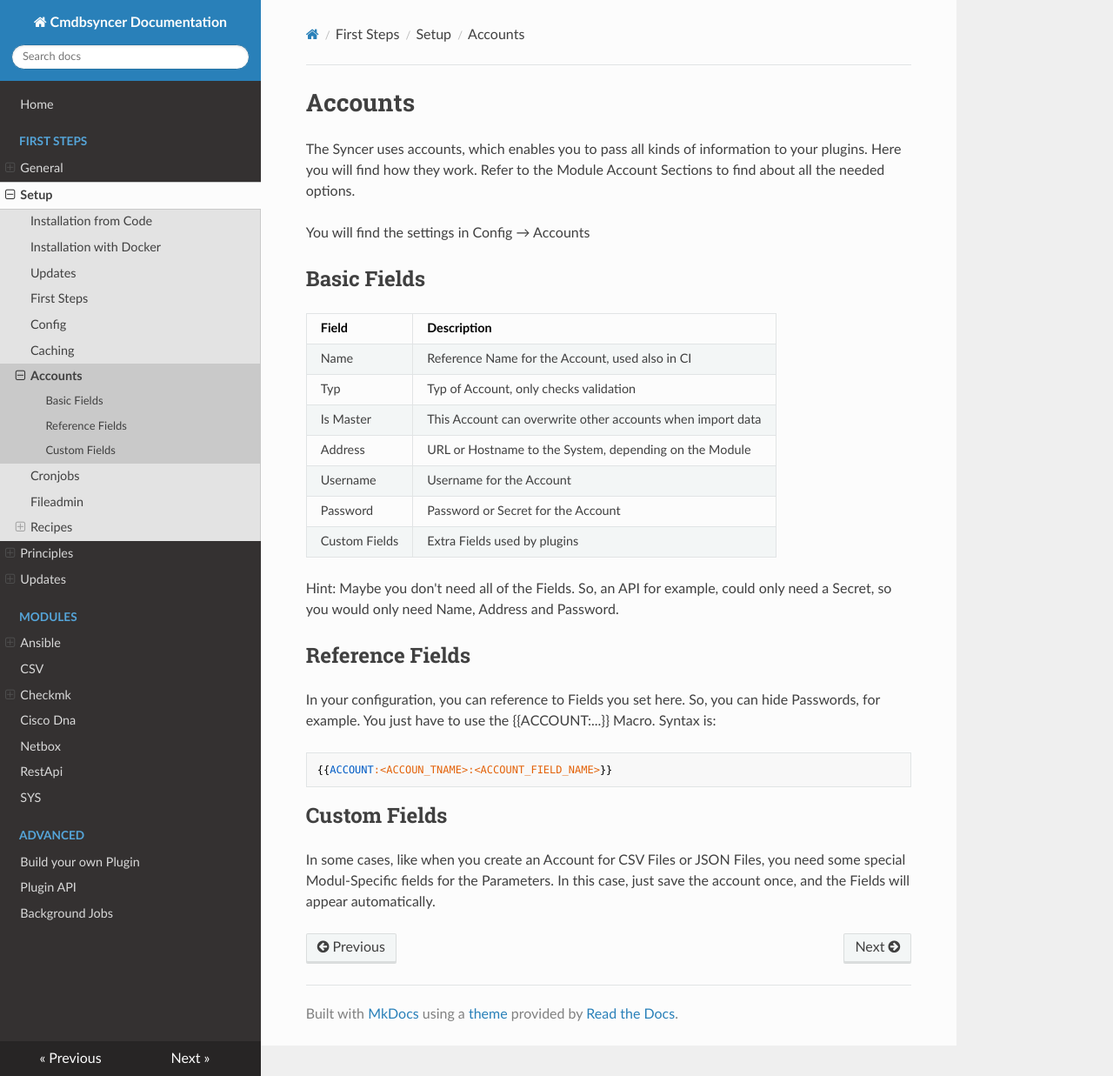
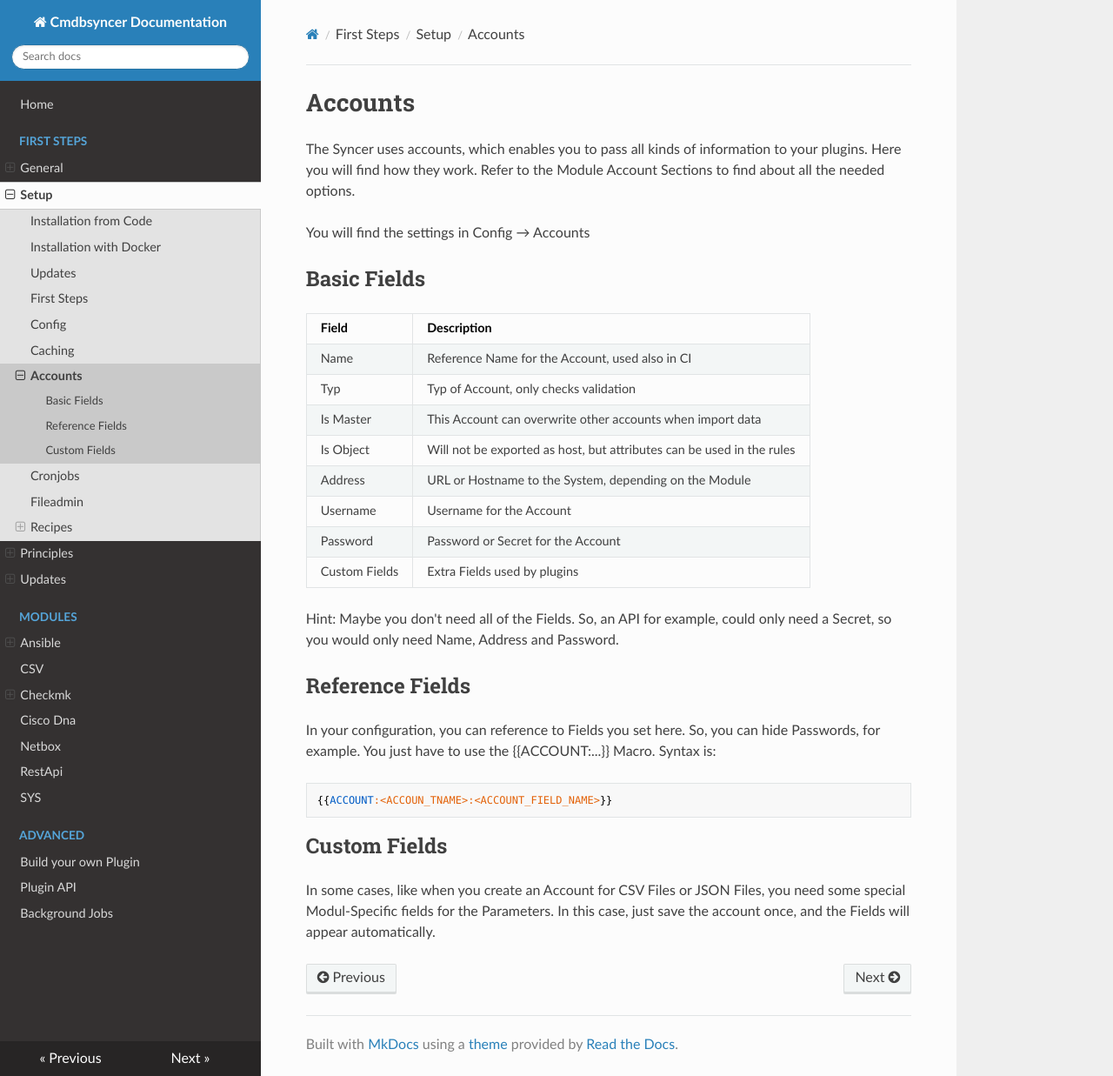
Before and after one commit to kuhn-ruess/cmdbsyncer-docs, an MkDocs documentation site: the page built from docs/basics/accounts.md, in a window 1280 px wide and 1237 px high. Shown: the whole window at 87% size. Built offline with MkDocs 1.6.1, drawn with Linux system fonts in a browser that asks for light colours; nearby versions of some CDN libraries.

Commit message:
Updated Docu

```diff
--- a/docs/basics/accounts.md
+++ b/docs/basics/accounts.md
@@ -11,6 +11,7 @@ You will find the settings in Config → Accounts
 | Name | Reference Name for the Account, used also in CI |
 | Typ |  Typ of Account, only checks validation |
 | Is Master | This Account can overwrite other accounts when import data |
+| Is Object | Will not be exported as host, but attributes can be used in the rules |
 | Address | URL or Hostname to the System, depending on the Module |
 | Username | Username for the Account |
 | Password | Password or Secret for the Account |
```
